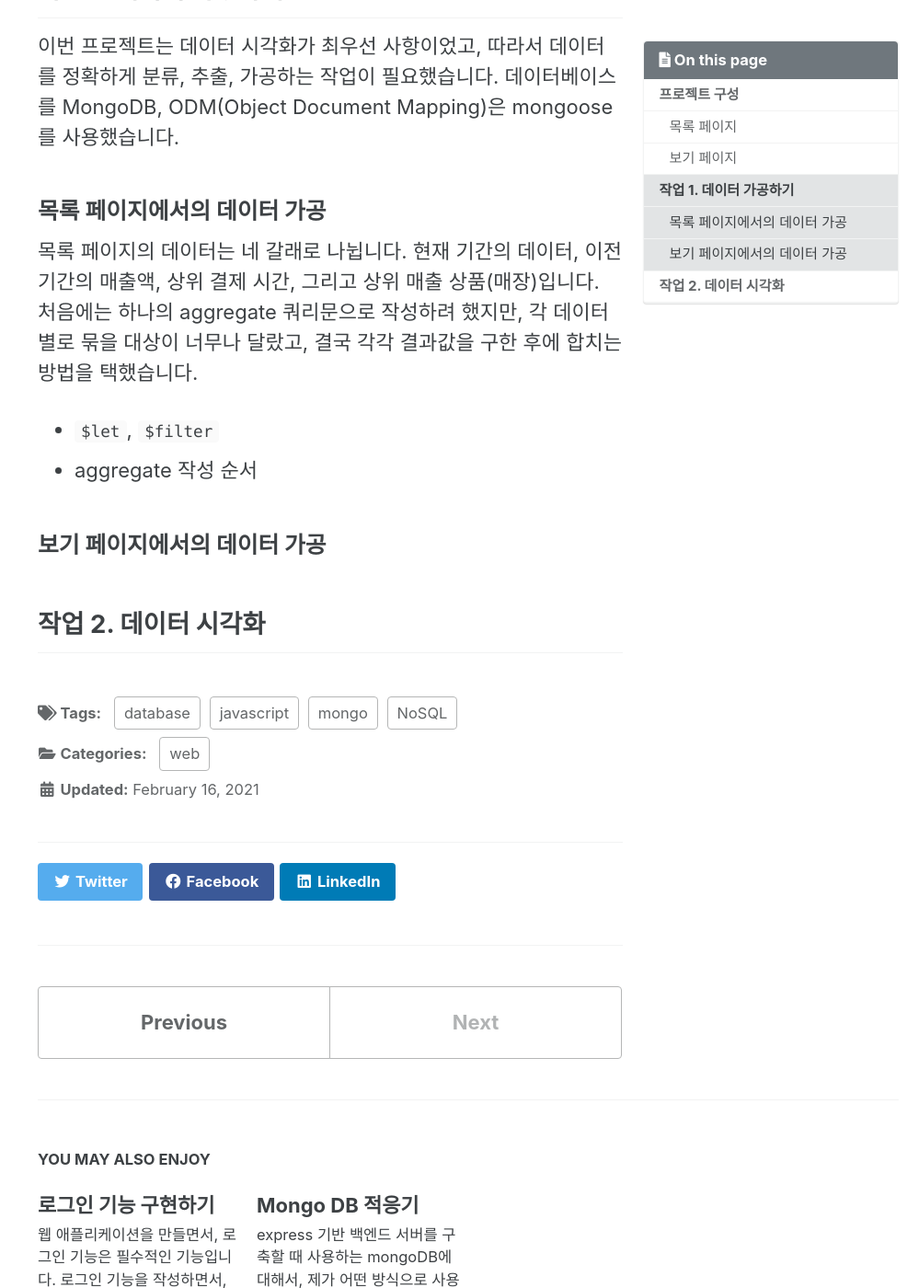
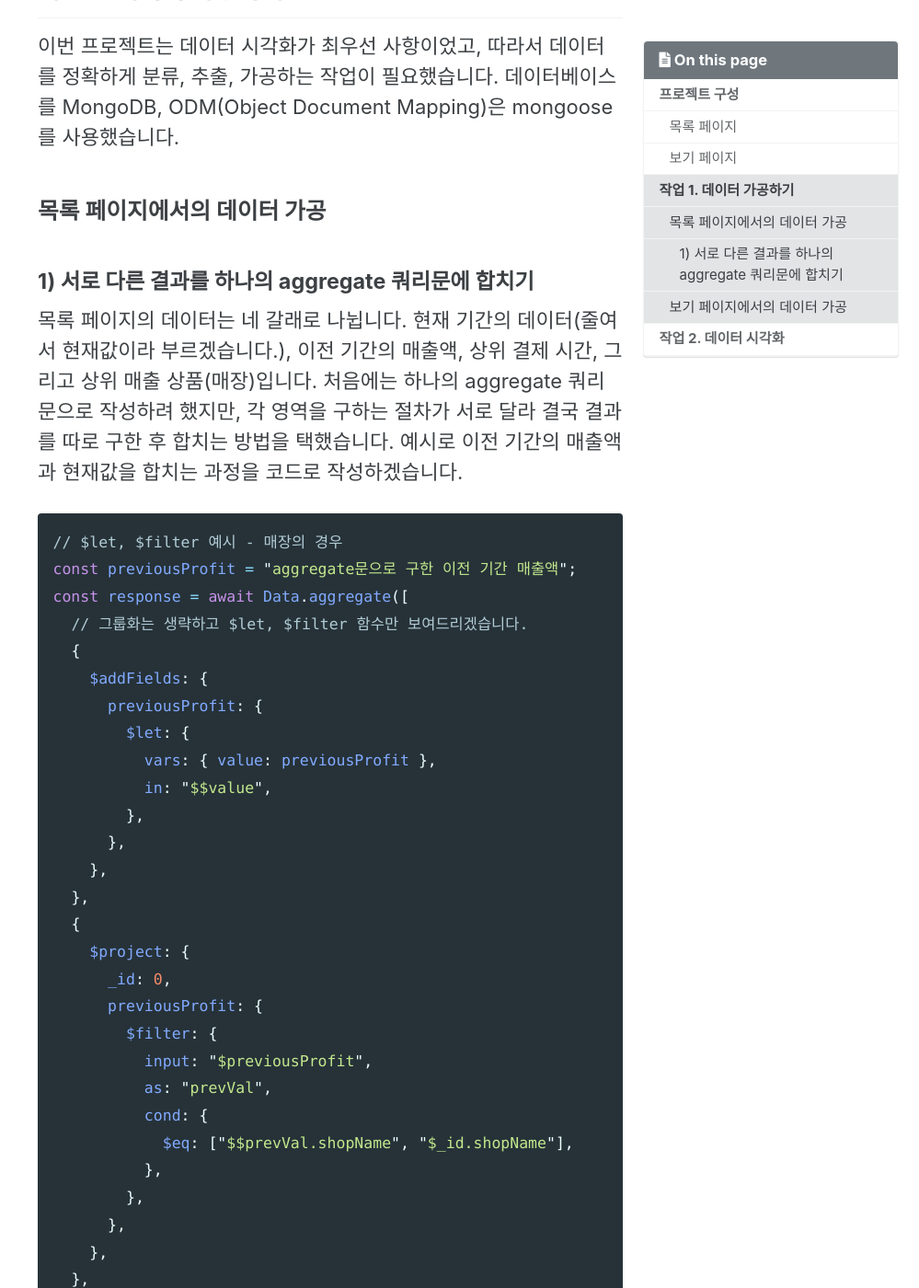
Before and after one commit to chinsanchung/chinsanchung.github.com, a Jekyll site: the page built from _posts/2021-02-16-project-moneybullet.md, in a window 1280 px wide and 1400 px high, scrolled down 1548 px. Shown: the whole window at 92% size, without its empty margins (281-1280 px from the left). Built offline with Jekyll 4.4.1, drawn with Linux system fonts in a browser that asks for light colours; cached includes are drawn as plain includes; some of the changed text lies outside the part shown.

Commit message:
Update 2021-02-16-project-moneybullet.md

````diff
--- a/_posts/2021-02-16-project-moneybullet.md
+++ b/_posts/2021-02-16-project-moneybullet.md
@@ -53,8 +53,47 @@ tags:
 
 ### 목록 페이지에서의 데이터 가공
 
-목록 페이지의 데이터는 네 갈래로 나뉩니다. 현재 기간의 데이터, 이전 기간의 매출액, 상위 결제 시간, 그리고 상위 매출 상품(매장)입니다. 처음에는 하나의 aggregate 쿼리문으로 작성하려 했지만, 각 데이터별로 묶을 대상이 너무나 달랐고, 결국 각각 결과값을 구한 후에 합치는 방법을 택했습니다.
+#### 1) 서로 다른 결과를 하나의 aggregate 쿼리문에 합치기
 
+목록 페이지의 데이터는 네 갈래로 나뉩니다. 현재 기간의 데이터(줄여서 현재값이라 부르겠습니다.), 이전 기간의 매출액, 상위 결제 시간, 그리고 상위 매출 상품(매장)입니다. 처음에는 하나의 aggregate 쿼리문으로 작성하려 했지만, 각 영역을 구하는 절차가 서로 달라 결국 결과를 따로 구한 후 합치는 방법을 택했습니다.
+예시로 이전 기간의 매출액과 현재값을 합치는 과정을 코드로 작성하겠습니다.
+
+```javascript
+// $let, $filter 예시 - 매장의 경우
+const previousProfit = "aggregate문으로 구한 이전 기간 매출액";
+const response = await Data.aggregate([
+  // 그룹화는 생략하고 $let, $filter 함수만 보여드리겠습니다.
+  {
+    $addFields: {
+      previousProfit: {
+        $let: {
+          vars: { value: previousProfit },
+          in: "$$value",
+        },
+      },
+    },
+  },
+  {
+    $project: {
+      _id: 0,
+      previousProfit: {
+        $filter: {
+          input: "$previousProfit",
+          as: "prevVal",
+          cond: {
+            $eq: ["$$prevVal.shopName", "$_id.shopName"],
+          },
+        },
+      },
+    },
+  },
+]);
+```
+
+- `$let`: 외부의 값을 쿼리문에서의 변수로 지정할 수 있습니다. `$addFields`로 외부값 previousProfit를 `previousProfit`변수로 지정했습니다.
+- `$filter`: `$let`으로 저장한 previousProfit 변수를 `input`으로 대입해 `prevVal`으로 임시로 지정하고, cond로 previousProfit의 매장(상품)명과 현재값의 매장(상품)명을 비교해서 서로 일치하는 데이터를 연결할 수 있습니다.
+
+- 각 영역을 구한 방법
 - `$let`, `$filter`
 - aggregate 작성 순서
 
````
